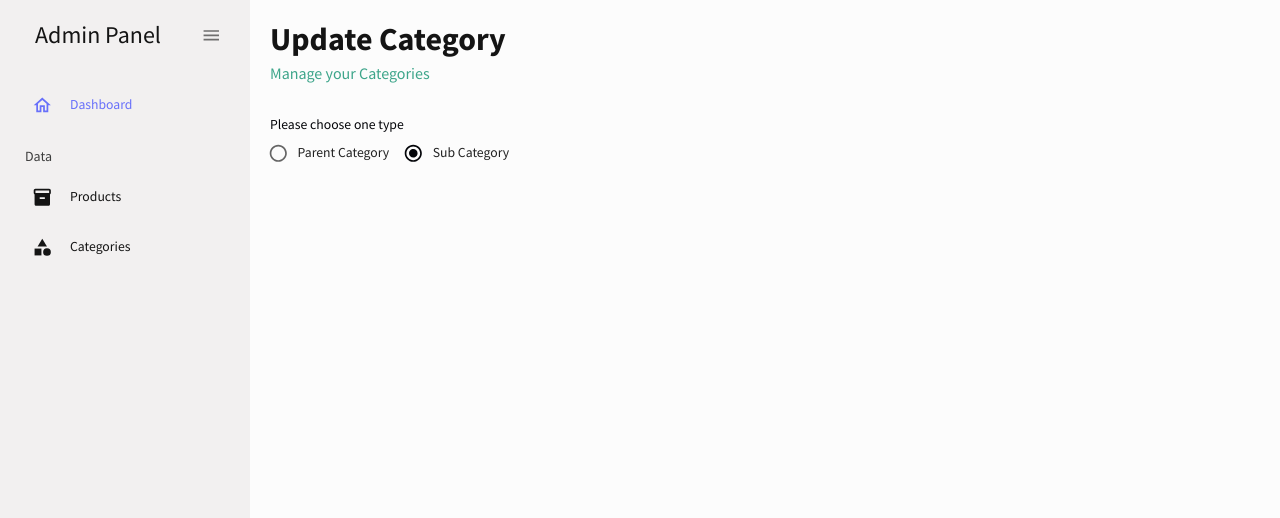
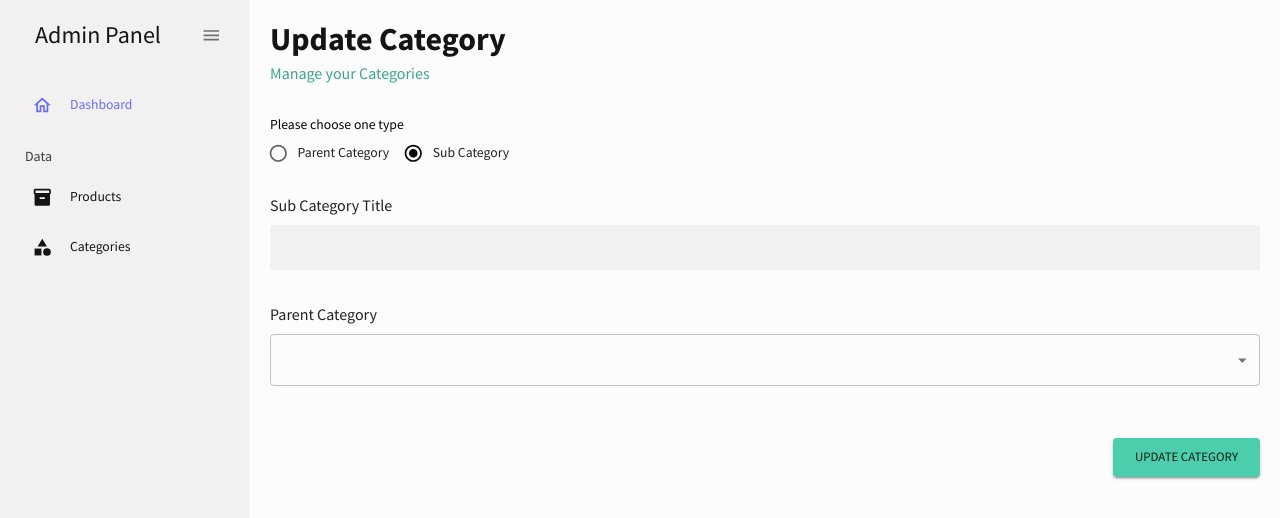
Before and after one commit to foullanifatimazohra/Dashboard-React-JS-MUI, a React (Create React App) app: page /categories/1 in a window 1280 px wide. Both pictures are taken after a click on the label "Sub Category". Shown: the top 518 px of the page. Built offline with nearby package versions, Linux system fonts and the light colour scheme.

Commit message:
feat : complete add new category and formik

```diff
--- a/src/components/ui/FileUpload.jsx
+++ b/src/components/ui/FileUpload.jsx
@@ -9,7 +9,7 @@ import {
 } from "@mui/material";
 import { AddPhotoAlternate } from "@mui/icons-material";
 
-function FileUploadCard() {
+function FileUploadCard({ name, setFieldValue }) {
   const [selectedImage, setSelectedImage] = useState(null);
 
   const handleImageChange = (event) => {
@@ -17,6 +17,7 @@ function FileUploadCard() {
     if (file) {
       const imageUrl = URL.createObjectURL(file);
       setSelectedImage(imageUrl);
+      setFieldValue(name, imageUrl);
     }
   };
 
@@ -25,11 +26,12 @@ function FileUploadCard() {
       <input
         type="file"
         accept="image/*"
-        id="image-upload"
+        id={name}
+        name={name}
         style={{ display: "none" }}
         onChange={handleImageChange}
       />
-      <label htmlFor="image-upload">
+      <label htmlFor={name}>
         <Button
           variant="contained"
           color="primary"
--- a/src/pages/categories/SingleCategory.jsx
+++ b/src/pages/categories/SingleCategory.jsx
@@ -12,6 +12,8 @@ import FormControlLabel from "@mui/material/FormControlLabel";
 import FormControl from "@mui/material/FormControl";
 import FormLabel from "@mui/material/FormLabel";
 import FileUploadCard from "../../components/ui/FileUpload";
+import MenuItem from "@mui/material/MenuItem";
+import Select from "@mui/material/Select";
 
 function SingleCategory() {
   const { id } = useParams();
@@ -20,31 +22,29 @@ function SingleCategory() {
   const handleChange = (event) => {
     setValue(event.target.value);
   };
-  const [initialValues, setInitialValues] = useState({
+
+  const initialValues = {
     title: "",
+    picture: null,
+  };
+  const [initialValuesSub, setInitialValuesSub] = useState({
+    subtitle: "",
     parentCategory: "",
-    thumbnail: "",
-    // images: [],
   });
 
   useEffect(() => {
     // fetch the single category data
-    setInitialValues([]);
+    //setInitialValuesParent([]);
+    if (id) {
+      setInitialValuesSub([]);
+    }
   }, [id]);
 
-  const validationSchema = yup.object().shape({
+  const validationSchema = yup.object({
     title: yup.string().required("this field is required"),
-    description: yup.string().required("this field is required"),
-    price: yup.number().min(0).required("this field is required"),
-    discountPercentage: yup.number().min(0).required("this field is required"),
-    rating: yup.number().min(0).required("this field is required"),
-    stock: yup.number().min(0).required("this field is required"),
-    brand: yup.string().required("this field is required"),
-    category: yup.string().required("this field is required"),
+    picture: yup.mixed().required("you have to add a picture"),
   });
-  const handleSubmit = (values) => {
-    console.log("Form values:", values);
-  };
+
   return (
     <Box m="20px" pb={5}>
       <Header
@@ -84,10 +84,16 @@ function SingleCategory() {
         <Formik
           enableReinitialize={true}
           initialValues={initialValues}
-          onSubmit={handleSubmit}
+          onSubmit={(values, { setSubmitting }) => {
+            setTimeout(() => {
+              alert(JSON.stringify(values, null, 2));
+              setSubmitting(false);
+            }, 400);
+          }}
           validationSchema={validationSchema}
         >
-          {() => {
+          {({ setFieldValue, values }) => {
+            console.log(values);
             return (
               <Form>
                 <Box display="flex" flexDirection="column" gap={4}>
@@ -97,7 +103,12 @@ function SingleCategory() {
                     label="Category Title"
                     as={TextField}
                   />
-                  <FileUploadCard />
+                  <Field
+                    id="picture"
+                    name="picture"
+                    setFieldValue={setFieldValue}
+                    as={FileUploadCard}
+                  />
 
                   <Box display="flex" justifyContent="end" mt="20px">
                     <Button
@@ -114,7 +125,70 @@ function SingleCategory() {
             );
           }}
         </Formik>
-      ) : null}
+      ) : (
+        <Formik
+          enableReinitialize={true}
+          initialValues={initialValuesSub}
+          onSubmit={(values) => {
+            console.log("Sub Category:", values);
+          }}
+          validationSchema={yup.object({
+            subtitle: yup.string().required("this field is required"),
+            parentCategory: yup.string().required("this field is required"),
+          })}
+        >
+          {({ setFieldValue }) => {
+            return (
+              <Form>
+                <Box display="flex" flexDirection="column" gap={4}>
+                  <Field
+                    id="subtitle"
+                    name="subtitle"
+                    label="Sub Category Title"
+                    as={TextField}
+                  />
+                  <Box
+                    display="flex"
+                    flexDirection="column"
+                    sx={{
+                      "& > label": {
+                        fontSize: "16px",
+                        mb: 1,
+                      },
+                    }}
+                  >
+                    <label htmlFor="parentCategory" variant="filled">
+                      Parent Category
+                    </label>
+                    <Select
+                      onChange={(e) =>
+                        setFieldValue("parentCategory", e.target.value)
+                      }
+                      displayEmpty
+                      name="parentCategory"
+                    >
+                      <MenuItem value={10}>Cat 1</MenuItem>
+                      <MenuItem value={21}>Cat 2</MenuItem>
+                      <MenuItem value={22}>Cat 3</MenuItem>
+                    </Select>
+                  </Box>
+
+                  <Box display="flex" justifyContent="end" mt="20px">
+                    <Button
+                      type="submit"
+                      color="secondary"
+                      variant="contained"
+                      size="large"
+                    >
+                      {id ? "Update Category" : "Add Category"}
+                    </Button>
+                  </Box>
+                </Box>
+              </Form>
+            );
+          }}
+        </Formik>
+      )}
     </Box>
   );
 }
```
